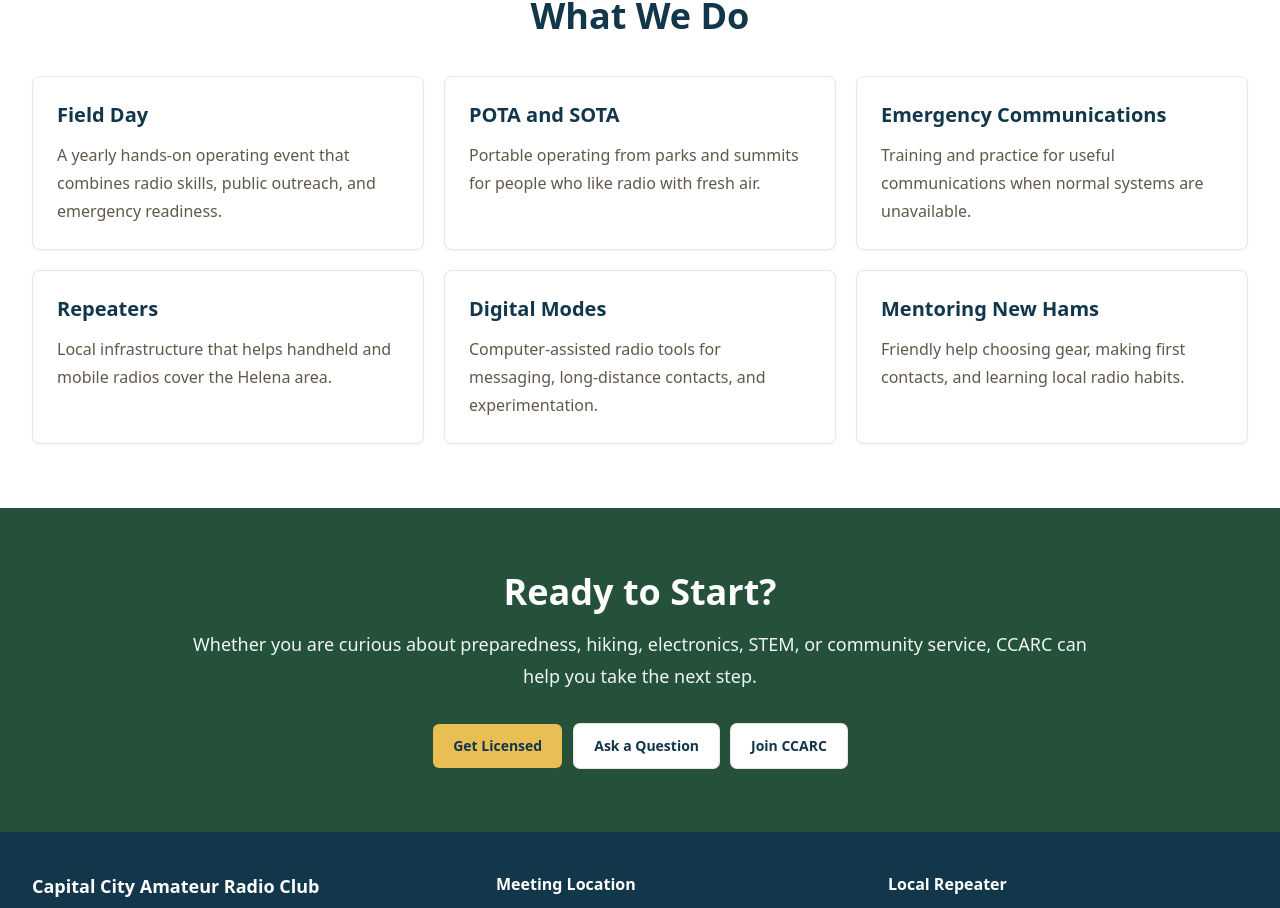
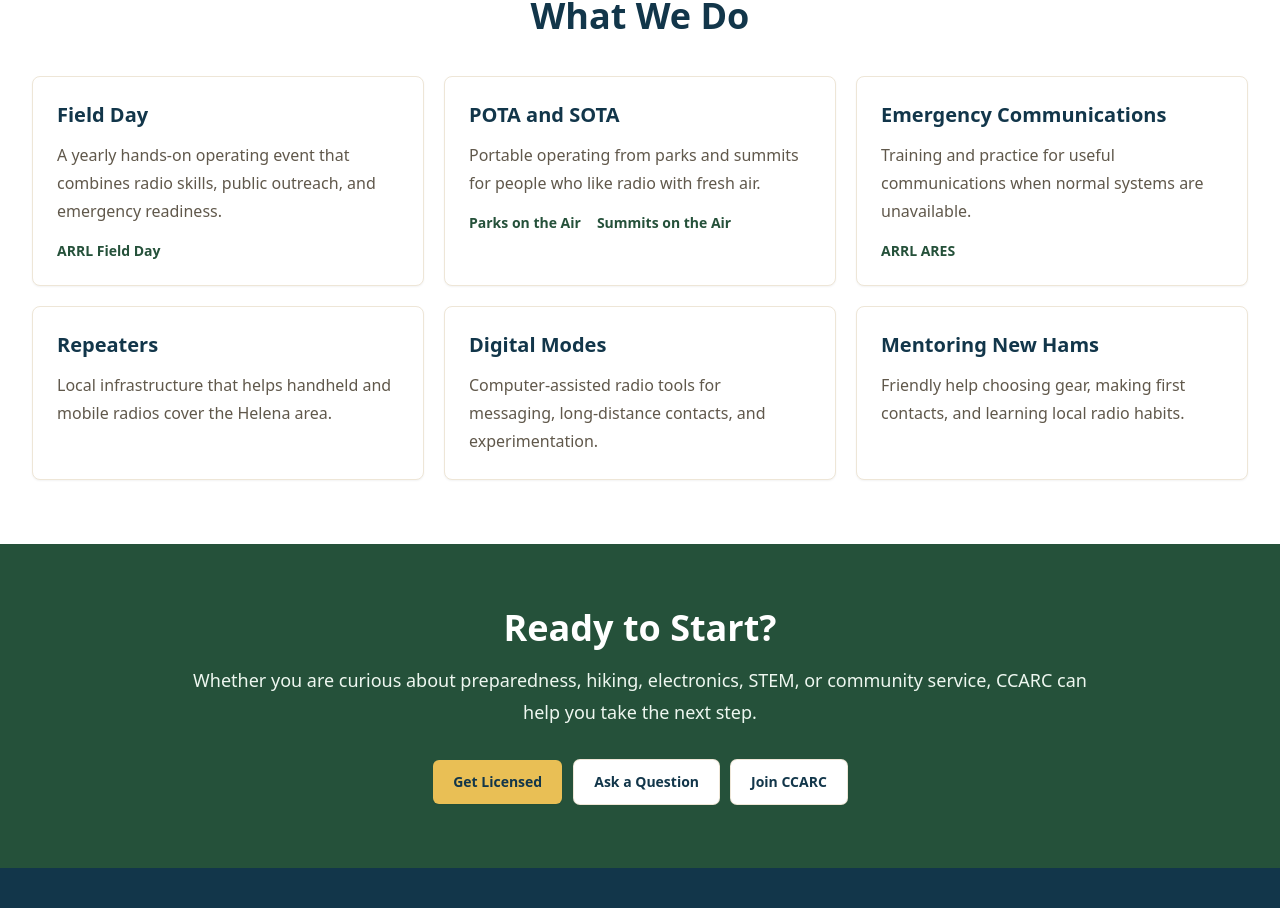
Before and after one commit to membership-ccarc/n7rb, a Next.js app: page / in a window 1280 px wide. Shown: the part 3853-4761 px from the top of the page. Built offline with nearby package versions, Linux system fonts and the light colour scheme.

Commit message:
added reference URLs for Field Day, POTA, SOTA, and     Emergency Communications.

```diff
--- a/app/page.tsx
+++ b/app/page.tsx
@@ -163,8 +163,26 @@ export default function Home() {
       <section className="bg-white px-4 py-16 sm:px-6 lg:px-8">
         <SectionIntro title="What We Do" />
         <div className="mx-auto mt-10 grid max-w-7xl gap-5 sm:grid-cols-2 lg:grid-cols-3">
-          {whatWeDo.map(([title, text]) => (
-            <InfoCard key={title} title={title}>{text}</InfoCard>
+          {whatWeDo.map(({ title, text, references }) => (
+            <InfoCard key={title} title={title}>
+              <p>{text}</p>
+              {references.length > 0 ? (
+                <ul className="mt-4 flex flex-wrap gap-x-4 gap-y-2 text-sm font-bold">
+                  {references.map((reference) => (
+                    <li key={reference.href}>
+                      <a
+                        className="text-pine-700 underline-offset-4 hover:underline focus-visible:outline focus-visible:outline-2 focus-visible:outline-offset-4"
+                        href={reference.href}
+                        target="_blank"
+                        rel="noopener noreferrer"
+                      >
+                        {reference.label}
+                      </a>
+                    </li>
+                  ))}
+                </ul>
+              ) : null}
+            </InfoCard>
           ))}
         </div>
       </section>
--- a/lib/site-data.ts
+++ b/lib/site-data.ts
@@ -55,12 +55,39 @@ export const amateurRadioCards = [
 ] as const;
 
 export const whatWeDo = [
-  ["Field Day", "A yearly hands-on operating event that combines radio skills, public outreach, and emergency readiness."],
-  ["POTA and SOTA", "Portable operating from parks and summits for people who like radio with fresh air."],
-  ["Emergency Communications", "Training and practice for useful communications when normal systems are unavailable."],
-  ["Repeaters", "Local infrastructure that helps handheld and mobile radios cover the Helena area."],
-  ["Digital Modes", "Computer-assisted radio tools for messaging, long-distance contacts, and experimentation."],
-  ["Mentoring New Hams", "Friendly help choosing gear, making first contacts, and learning local radio habits."],
+  {
+    title: "Field Day",
+    text: "A yearly hands-on operating event that combines radio skills, public outreach, and emergency readiness.",
+    references: [{ label: "ARRL Field Day", href: "https://www.arrl.org/Field-Day" }],
+  },
+  {
+    title: "POTA and SOTA",
+    text: "Portable operating from parks and summits for people who like radio with fresh air.",
+    references: [
+      { label: "Parks on the Air", href: "https://parksontheair.com/" },
+      { label: "Summits on the Air", href: "https://www.sota.org.uk/" },
+    ],
+  },
+  {
+    title: "Emergency Communications",
+    text: "Training and practice for useful communications when normal systems are unavailable.",
+    references: [{ label: "ARRL ARES", href: "https://www.arrl.org/ares" }],
+  },
+  {
+    title: "Repeaters",
+    text: "Local infrastructure that helps handheld and mobile radios cover the Helena area.",
+    references: [],
+  },
+  {
+    title: "Digital Modes",
+    text: "Computer-assisted radio tools for messaging, long-distance contacts, and experimentation.",
+    references: [],
+  },
+  {
+    title: "Mentoring New Hams",
+    text: "Friendly help choosing gear, making first contacts, and learning local radio habits.",
+    references: [],
+  },
 ] as const;
 
 export const nets = [
```
